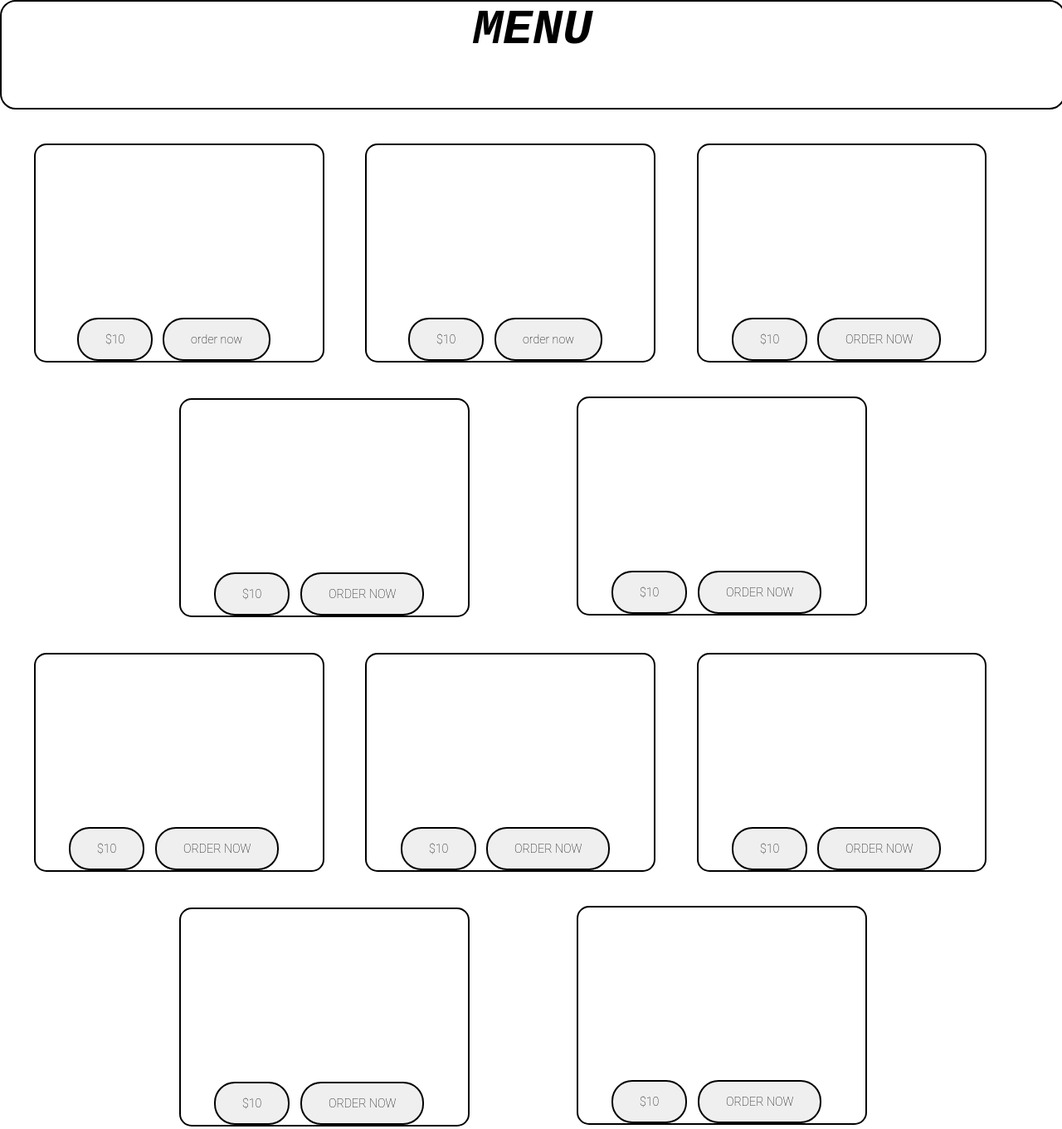
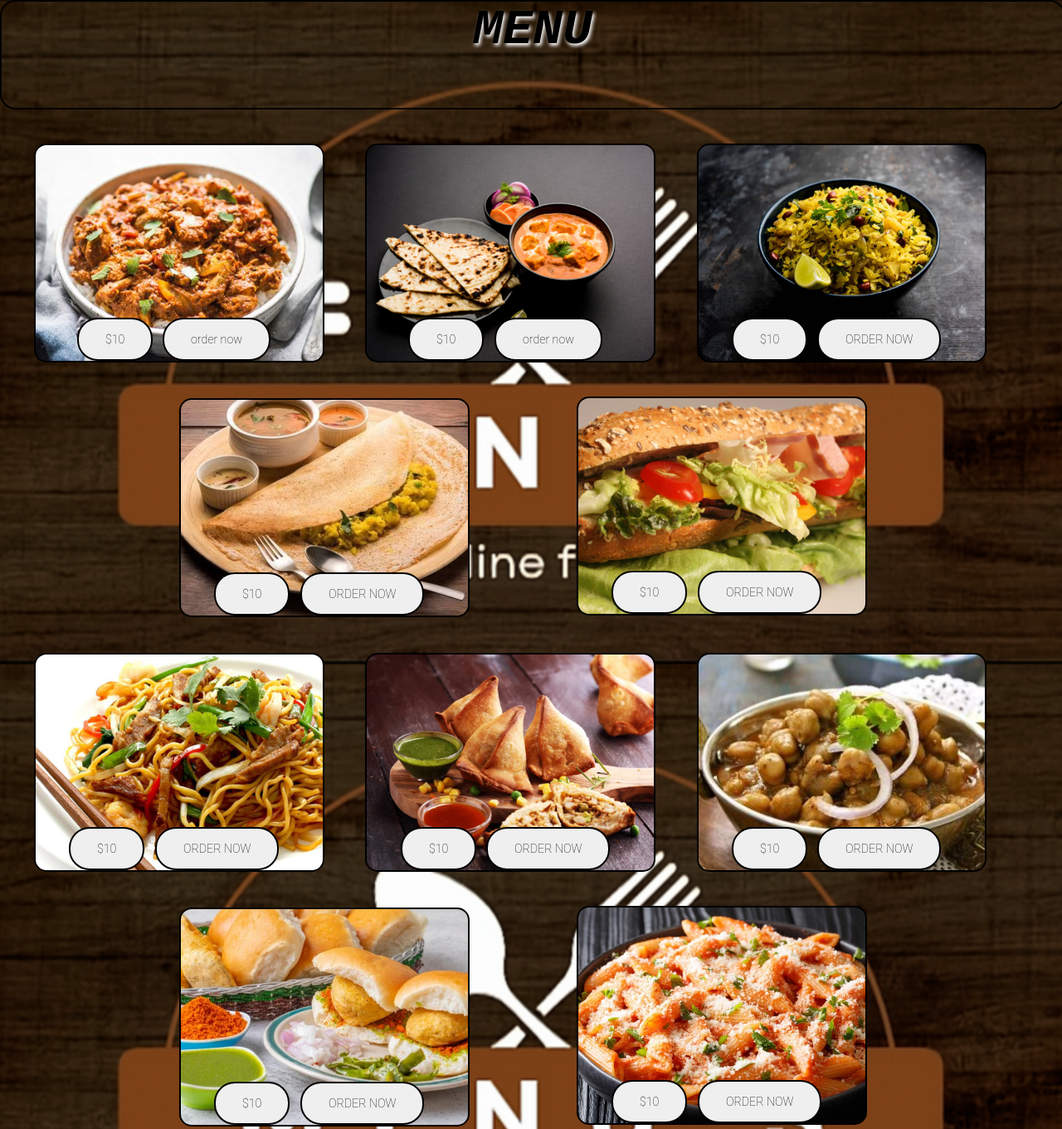
Before and after one commit to Rajanprajapati12/project, a plain HTML site: page menu.html in a window 1280 px wide. Shown: the top 1361 px of the page at 83% size. Drawn offline with Linux system fonts and the light colour scheme.

Commit message:
Update menu.css

```diff
--- a/menu.css
+++ b/menu.css
@@ -5,7 +5,7 @@
 }
 body{
     height: 100vh;
-    background-image:url(pics/pic13.jpeg) ;
+    background-image:url(pic13.jpeg) ;
     opacity: 110;
     background-attachment: fixed;
     background-size: cover;
@@ -114,7 +114,7 @@ body{
     width: 27vw;
     height: 260px;
     border: 2px solid black;
-    background:url('pics/1.jpeg') no-repeat center center/cover;
+    background:url('1.jpeg') no-repeat center center/cover;
     display: flex;
     justify-content:center;
     align-items:flex-end;
@@ -129,7 +129,7 @@ body{
     width: 27vw;
     height: 260px;
     border: 2px solid black;
-    background:url('pics/2.jpeg') no-repeat center center/cover;
+    background:url('2.jpeg') no-repeat center center/cover;
     display: flex;
     justify-content:center;
     align-items:flex-end;
@@ -144,7 +144,7 @@ body{
     width: 27vw;
     height: 260px;
     border: 2px solid black;
-    background:url('pics/3.jpeg') no-repeat center center/cover;
+    background:url('3.jpeg') no-repeat center center/cover;
     display: flex;
     justify-content:center;
     align-items:flex-end;
@@ -164,7 +164,7 @@ body{
     width: 27vw;
     height: 260px;
     border: 2px solid black;
-    background:url('pics/4.jpeg') no-repeat center center/cover;
+    background:url('4.jpeg') no-repeat center center/cover;
     display: flex;
     justify-content:center;
     align-items:flex-end;
@@ -183,7 +183,7 @@ body{
     width: 27vw;
     height: 260px;
     border: 2px solid black;
-    background:url('pics/5.jpeg') no-repeat center center/cover;
+    background:url('5.jpeg') no-repeat center center/cover;
     display: flex;
     justify-content:center;
     align-items:flex-end;
@@ -205,7 +205,7 @@ body{
     width: 27vw;
     height: 260px;
     border: 2px solid black;
-    background:url('pics/6.jpeg') no-repeat center center/cover;
+    background:url('6.jpeg') no-repeat center center/cover;
     display: flex;
     justify-content:center;
     align-items:flex-end;
@@ -220,7 +220,7 @@ body{
     width: 27vw;
     height: 260px;
     border: 2px solid black;
-    background:url('pics/7.jpeg') no-repeat center center/cover;
+    background:url('7.jpeg') no-repeat center center/cover;
     display: flex;
     justify-content:center;
     align-items:flex-end;
@@ -235,7 +235,7 @@ body{
     width: 27vw;
     height: 260px;
     border: 2px solid black;
-    background:url('pics/8.jpeg') no-repeat center center/cover;
+    background:url('8.jpeg') no-repeat center center/cover;
     display: flex;
     justify-content:center;
     align-items:flex-end;
@@ -255,7 +255,7 @@ body{
     width: 27vw;
     height: 260px;
     border: 2px solid black;
-    background:url('pics/9.jpeg') no-repeat center center/cover;
+    background:url('9.jpeg') no-repeat center center/cover;
     display: flex;
     justify-content:center;
     align-items:flex-end;
@@ -274,7 +274,7 @@ body{
     width: 27vw;
     height: 260px;
     border: 2px solid black;
-    background:url('pics/10.jpeg') no-repeat center center/cover;
+    background:url('10.jpeg') no-repeat center center/cover;
     display: flex;
     justify-content:center;
     align-items:flex-end;
@@ -296,7 +296,7 @@ body{
     width: 27vw;
     height: 260px;
     border: 2px solid black;
-    background:url('pics/11.jpeg') no-repeat center center/cover;
+    background:url('11.jpeg') no-repeat center center/cover;
     display: flex;
     justify-content:center;
     align-items:flex-end;
@@ -311,7 +311,7 @@ body{
     width:27vw;
     height: 260px;
     border: 2px solid black;
-    background:url('pics/12.jpeg') no-repeat center center/cover;
+    background:url('12.jpeg') no-repeat center center/cover;
     display: flex;
     justify-content:center;
     align-items:flex-end;
@@ -326,7 +326,7 @@ body{
     width:27vw;
     height: 260px;
     border: 2px solid black;
-    background:url('pics/13.jpeg') no-repeat center center/cover;
+    background:url('13.jpeg') no-repeat center center/cover;
     display: flex;
     justify-content:center;
     align-items:flex-end;
```
